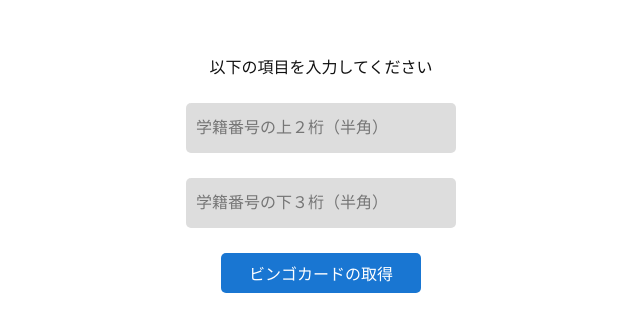
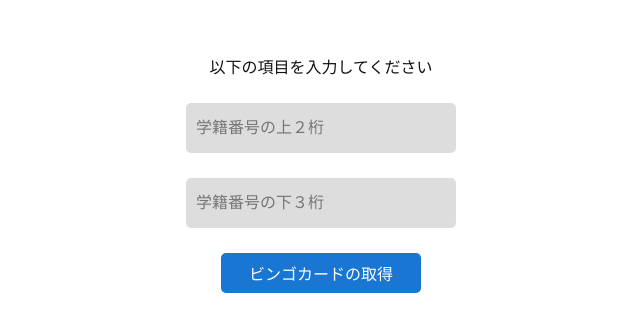
Before and after one commit to dakken205/bingo, an Astro site: page /bingo/card in a window 1280 px wide. Shown: the part 227-558 px from the top of the page, without its empty margins (319-959 px from the left). Built offline with nearby package versions, Linux system fonts and the light colour scheme; Astro itself is replaced by a stand-in of ours; a web font is replaced by a local one.

Commit message:
Update input type and placeholders

```diff
--- a/src/components/card/App.vue
+++ b/src/components/card/App.vue
@@ -18,13 +18,13 @@ const serial = ref<number | null>(null);
   <div class="input-container">
     <p>以下の項目を入力してください</p>
     <input
-      type="number"
-      placeholder="学籍番号の上２桁（半角）"
+      type="tel"
+      placeholder="学籍番号の上２桁"
       v-model="year"
     />
     <input
-      type="number"
-      placeholder="学籍番号の下３桁（半角）"
+      type="tel"
+      placeholder="学籍番号の下３桁"
       v-model="serial"
     />
     <button class=".button" @click="handleSubmit">ビンゴカードの取得</button>
```
